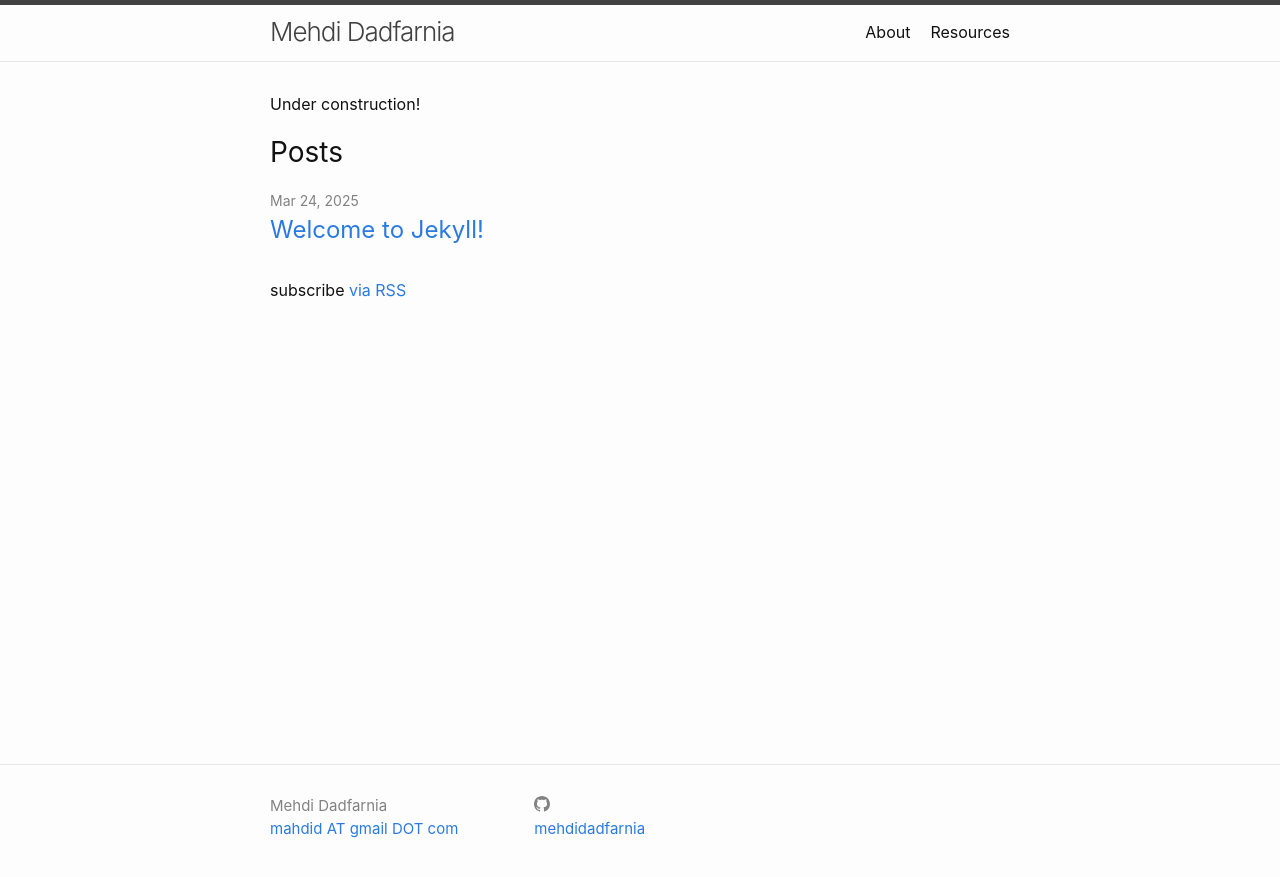
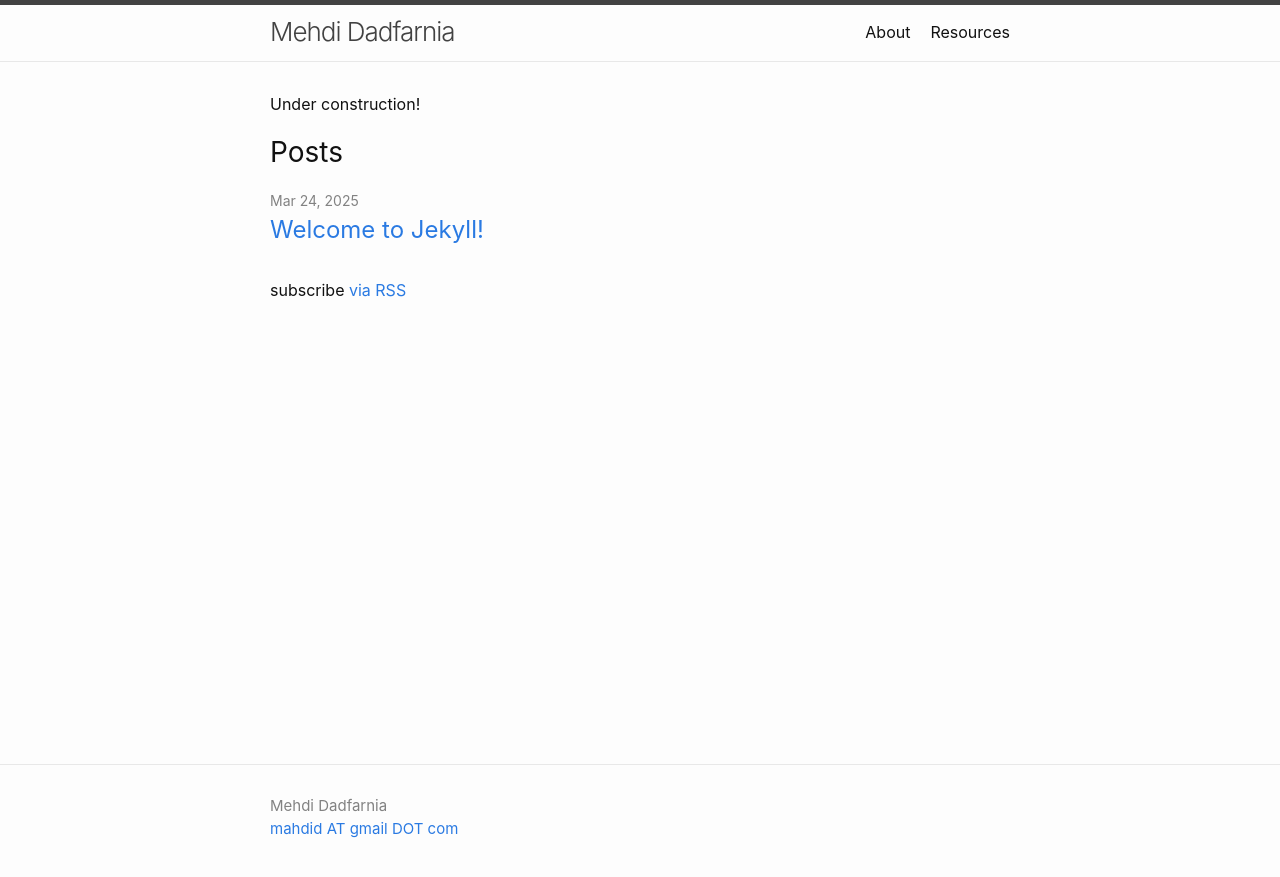
Before and after one commit to mehdidadfarnia/mehdidadfarnia.github.io, a Jekyll site: the page built from index.markdown, in a window 1280 px wide. Shown: the top 877 px of the page. Built offline with Jekyll 4.4.1, drawn with Linux system fonts in a browser that asks for light colours.

Commit message:
Update footer.html

```diff
--- a/_includes/footer.html
+++ b/_includes/footer.html
@@ -19,11 +19,8 @@
         </ul>
       </div>
 
+
       <div class="footer-col footer-col-2">
-        {%- include social.html -%}
-      </div>
-
-      <div class="footer-col footer-col-3">
         <p>{{- site.description | escape -}}</p>
       </div>
 
```
